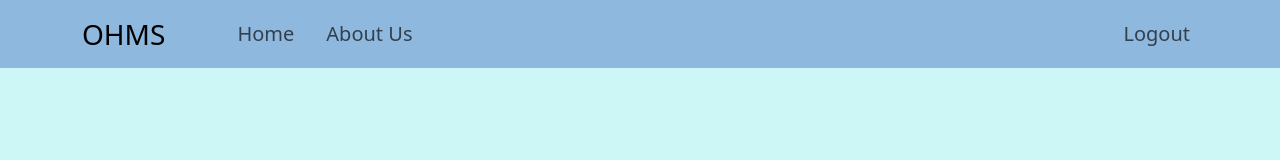
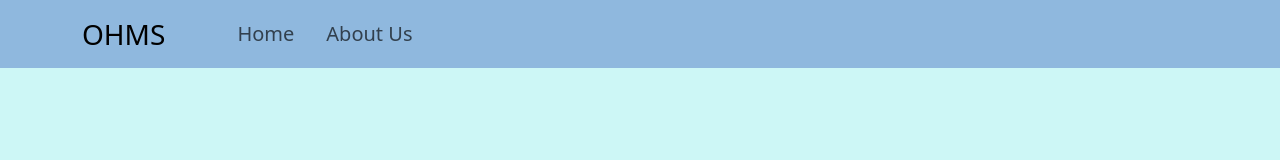
Before and after one commit to tushark15/OHMS_frontend, a React (Vite) app: page /student/login in a window 1280 px wide. Shown: the top 160 px of the page. Built offline with nearby package versions, Linux system fonts and the light colour scheme.

Commit message:
corrected logout bug on homepage

```diff
--- a/src/forms/staff/StaffLoginForm.jsx
+++ b/src/forms/staff/StaffLoginForm.jsx
@@ -31,7 +31,6 @@ const StaffLoginForm = (props) => {
     initialValues: initialValues,
     validationSchema: staffLoginSchema,
     onSubmit: async (values) => {
-      console.log(backendURL);
       try {
         const responseData = await sendRequest(
           `${import.meta.env.VITE_APP_BACKEND_URL}/api/staff/login`,
--- a/src/forms/student/StudentLoginForm.jsx
+++ b/src/forms/student/StudentLoginForm.jsx
@@ -13,7 +13,7 @@ const initialValues = {
   studentPassword: "",
 };
 
-const StaffLoginForm = (props) => {
+const StudentLoginForm = (props) => {
   const navigate = useNavigate();
   const { error, sendRequest, clearError } = useHttpClient();
   const auth = useAuth();
@@ -30,11 +30,11 @@ const StaffLoginForm = (props) => {
             "Content-Type": "application/json",
           }
         );
-        console.log(fetchedData);
         auth.login(fetchedData, fetchedData.token);
         navigate(
           `/student/dashboard/${fetchedData.studentClass}/${fetchedData.studentId}`
         );
+        window.location.reload();
       },
     });
 
@@ -100,4 +100,4 @@ const StaffLoginForm = (props) => {
   );
 };
 
-export default StaffLoginForm;
+export default StudentLoginForm;
--- a/src/navbar/Navlinks.jsx
+++ b/src/navbar/Navlinks.jsx
@@ -41,9 +41,9 @@ const Navlinks = ({ currentStaff }) => {
           </Nav.Link>
         </Nav>
         <Nav className="">
-          <Nav.Link href="/" className="fs-5" onClick={auth.logout}>
+          {auth.user && (auth.user._id || auth.user.studentId) && <Nav.Link href="/" className="fs-5" onClick={auth.logout}>
             Logout
-          </Nav.Link>
+          </Nav.Link>}
         </Nav>
       </Navbar.Collapse>
     </Container>
```
